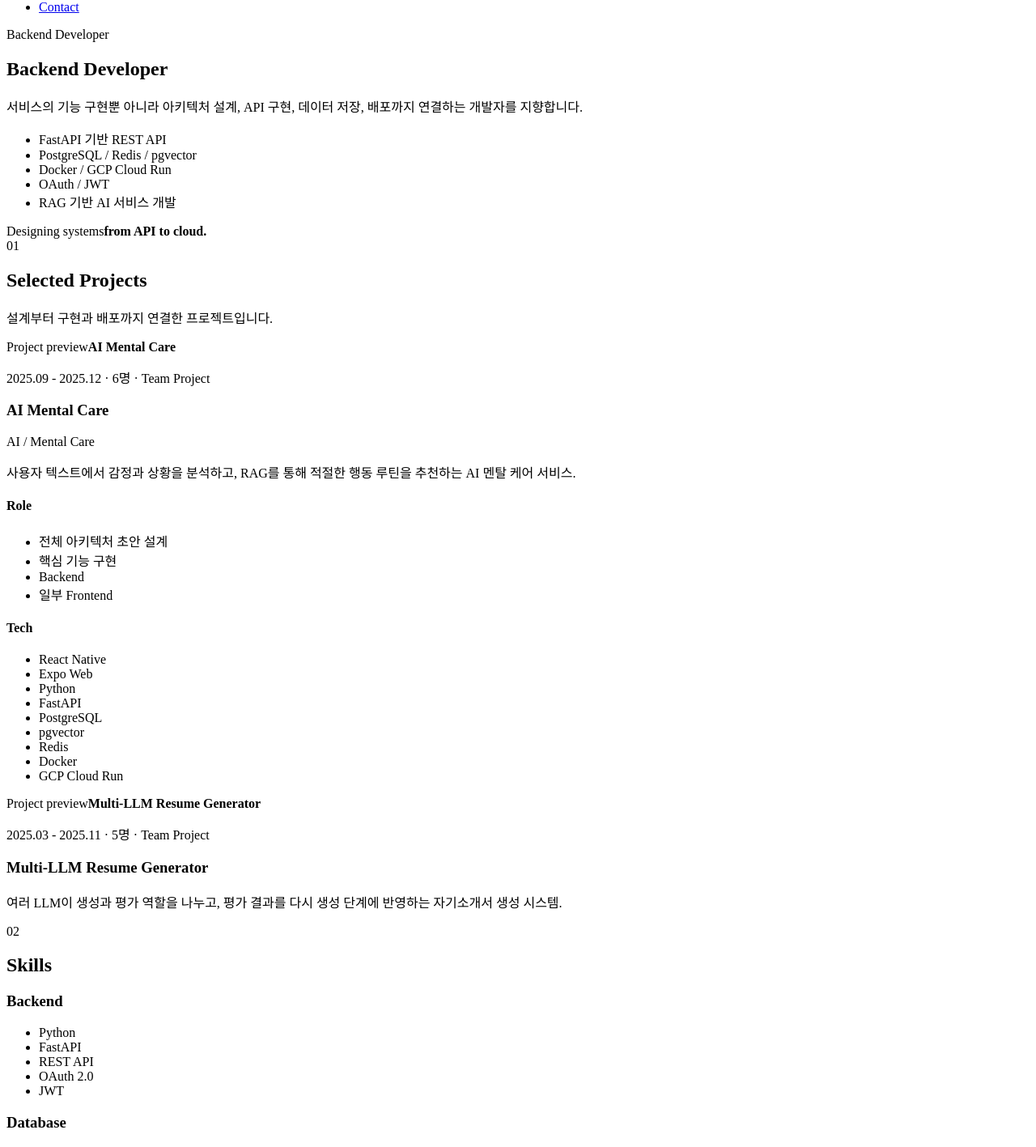
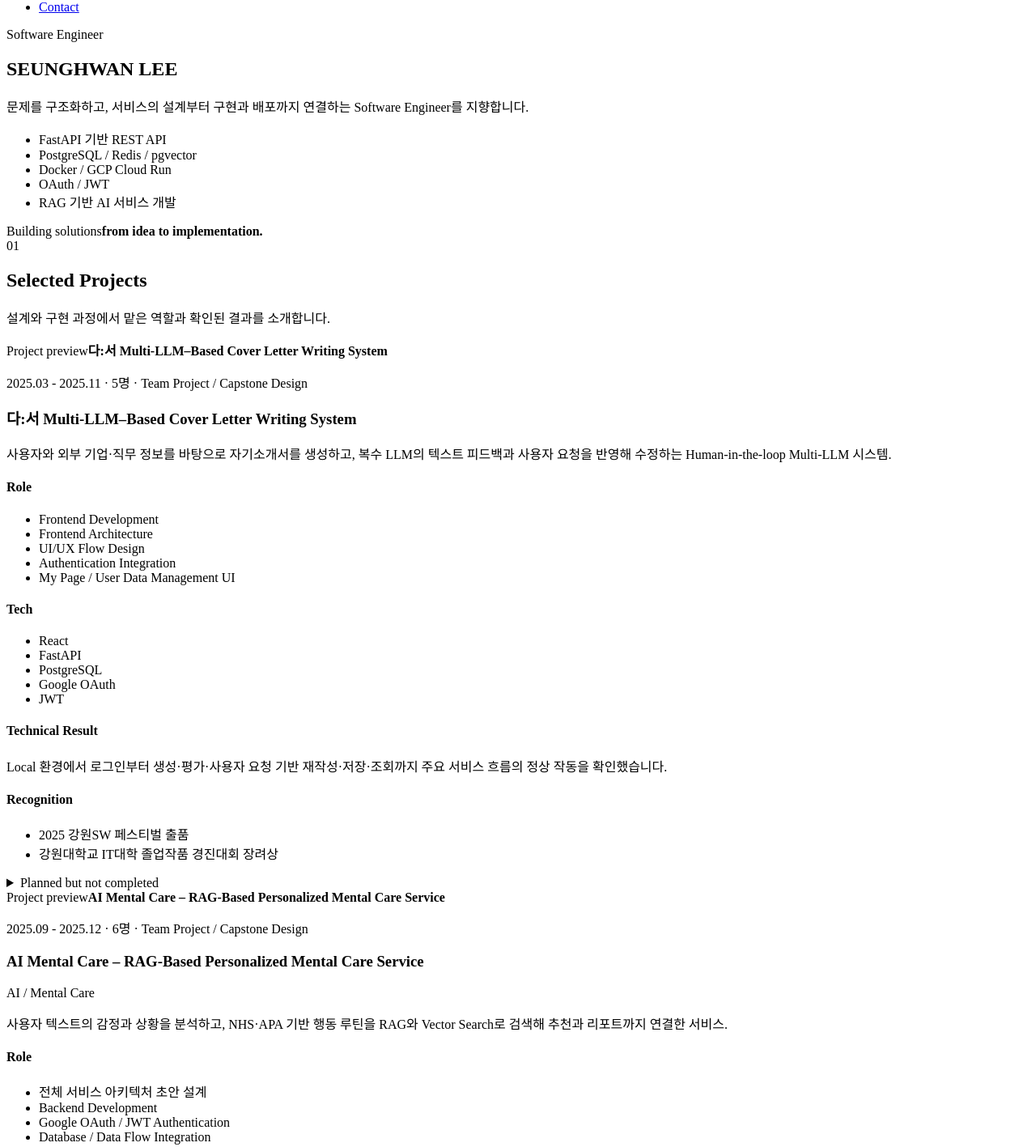
Before and after one commit to krknulsh/krknulsh.github.io, a React (Vite) app: page / in a window 1280 px wide. Shown: the part 132-1549 px from the top of the page at 81% size. Built offline with nearby package versions, Linux system fonts and the light colour scheme; the HTML template or start-up script is replaced by a standard one.

Commit message:
added projects

```diff
--- a/index.html
+++ b/index.html
@@ -3,8 +3,8 @@
   <head>
     <meta charset="UTF-8" />
     <meta name="viewport" content="width=device-width, initial-scale=1.0" />
-    <meta name="description" content="신입 백엔드 개발자 포트폴리오" />
-    <title>Backend Developer Portfolio</title>
+    <meta name="description" content="포트폴리오" />
+    <title>LSH Portfolio</title>
   </head>
   <body>
     <div id="root"></div>
--- a/package.json
+++ b/package.json
@@ -1,5 +1,5 @@
 {
-  "name": "backend-developer-portfolio",
+  "name": "software-engineer-portfolio",
   "private": true,
   "version": "0.0.0",
   "type": "module",
--- a/src/components/ProjectCard/ProjectCard.tsx
+++ b/src/components/ProjectCard/ProjectCard.tsx
@@ -60,6 +60,29 @@ export function ProjectCard({ project }: ProjectCardProps) {
           </div>
         )}
 
+        <div className="project-card__result">
+          <h4>Technical Result</h4>
+          <p>{project.result}</p>
+        </div>
+
+        {project.recognition && project.recognition.length > 0 && (
+          <div className="project-card__recognition">
+            <h4>Recognition</h4>
+            <ul>
+              {project.recognition.map((item) => <li key={item}>{item}</li>)}
+            </ul>
+          </div>
+        )}
+
+        {project.plannedNotCompleted.length > 0 && (
+          <details className="project-card__planned">
+            <summary>Planned but not completed</summary>
+            <ul>
+              {project.plannedNotCompleted.map((item) => <li key={item}>{item}</li>)}
+            </ul>
+          </details>
+        )}
+
         {links.length > 0 && (
           <div className="project-card__links">
             {links.map((link) => (
--- a/src/data/profile.ts
+++ b/src/data/profile.ts
@@ -1,10 +1,10 @@
 import type { Profile } from '../types/portfolio'
 
 export const profile: Profile = {
-  name: null,
-  title: 'Backend Developer',
+  name: 'SEUNGHWAN LEE',
+  title: 'Software Engineer',
   introduction:
-    '서비스의 기능 구현뿐 아니라 아키텍처 설계, API 구현, 데이터 저장, 배포까지 연결하는 개발자를 지향합니다.',
+    '문제를 구조화하고, 서비스의 설계부터 구현과 배포까지 연결하는 Software Engineer를 지향합니다.',
   highlights: [
     'FastAPI 기반 REST API',
     'PostgreSQL / Redis / pgvector',
--- a/src/data/projects.ts
+++ b/src/data/projects.ts
@@ -2,44 +2,74 @@ import type { Project } from '../types/portfolio'
 
 export const projects: Project[] = [
   {
+    id: 'multi-llm-resume-generator',
+    title: '다:서 Multi-LLM–Based Cover Letter Writing System',
+    summary:
+      '사용자와 외부 기업·직무 정보를 바탕으로 자기소개서를 생성하고, 복수 LLM의 텍스트 피드백과 사용자 요청을 반영해 수정하는 Human-in-the-loop Multi-LLM 시스템.',
+    period: '2025.03 - 2025.11',
+    teamSize: 5,
+    type: 'Team Project / Capstone Design',
+    roles: [
+      'Frontend Development',
+      'Frontend Architecture',
+      'UI/UX Flow Design',
+      'Authentication Integration',
+      'My Page / User Data Management UI',
+    ],
+    skills: [
+      'React',
+      'FastAPI',
+      'PostgreSQL',
+      'Google OAuth',
+      'JWT',
+    ],
+    result: 'Local 환경에서 로그인부터 생성·평가·사용자 요청 기반 재작성·저장·조회까지 주요 서비스 흐름의 정상 작동을 확인했습니다.',
+    recognition: ['2025 강원SW 페스티벌 출품', '강원대학교 IT대학 졸업작품 경진대회 장려상'],
+    plannedNotCompleted: ['AWS 배포', '전체 구조 리팩토링 및 모듈 간 결합도 개선', '초기 기획 단계의 일부 세부 기능'],
+    coverImage: null,
+    github: null,
+    detail: null,
+    demo: null,
+  },
+  {
     id: 'ai-mental-care',
-    title: 'AI Mental Care',
+    title: 'AI Mental Care – RAG-Based Personalized Mental Care Service',
     summary:
-      '사용자 텍스트에서 감정과 상황을 분석하고, RAG를 통해 적절한 행동 루틴을 추천하는 AI 멘탈 케어 서비스.',
+      '사용자 텍스트의 감정과 상황을 분석하고, NHS·APA 기반 행동 루틴을 RAG와 Vector Search로 검색해 추천과 리포트까지 연결한 서비스.',
     period: '2025.09 - 2025.12',
     teamSize: 6,
-    type: 'Team Project',
+    type: 'Team Project / Capstone Design',
     domain: 'AI / Mental Care',
-    roles: ['전체 아키텍처 초안 설계', '핵심 기능 구현', 'Backend', '일부 Frontend'],
+    roles: [
+      '전체 서비스 아키텍처 초안 설계',
+      'Backend Development',
+      'Google OAuth / JWT Authentication',
+      'Database / Data Flow Integration',
+      'RAG / Routine Recommendation 핵심 기능',
+      'Frontend UI 배치 및 결과 시각화',
+      '서비스 통합 및 리팩토링',
+      'GCP Cloud 배포 및 인프라 연결',
+    ],
     skills: [
       'React Native',
       'Expo Web',
-      'Python',
       'FastAPI',
       'PostgreSQL',
       'pgvector',
       'Redis',
+      'RAG / Vector Search',
       'Docker',
       'GCP Cloud Run',
+    ],
+    result: 'Firebase Frontend, Cloud Run Backend, Cloud SQL PostgreSQL·pgvector, Memorystore Redis를 연결한 Cloud 환경에서 주요 End-to-End Flow의 동작을 확인했습니다.',
+    plannedNotCompleted: [
+      'Image-based emotion analysis',
+      'Voice / Audio-based emotion analysis',
+      'Production Traffic·장기 운영·실제 사용자 규모의 확장성 검증',
     ],
     coverImage: null,
     github: null,
     detail: null,
     demo: null,
   },
-  {
-    id: 'multi-llm-resume-generator',
-    title: 'Multi-LLM Resume Generator',
-    summary:
-      '여러 LLM이 생성과 평가 역할을 나누고, 평가 결과를 다시 생성 단계에 반영하는 자기소개서 생성 시스템.',
-    period: '2025.03 - 2025.11',
-    teamSize: 5,
-    type: 'Team Project',
-    roles: [],
-    skills: [],
-    coverImage: null,
-    github: null,
-    detail: null,
-    demo: null,
-  },
 ]
--- a/src/data/skills.ts
+++ b/src/data/skills.ts
@@ -2,9 +2,14 @@ import type { SkillCategory } from '../types/portfolio'
 
 export const skillCategories: SkillCategory[] = [
   {
+    id: 'frontend',
+    title: 'Frontend',
+    skills: ['JavaScript', 'TypeScript', 'React', 'React Native', 'Expo', 'Expo Web'],
+  },
+  {
     id: 'backend',
     title: 'Backend',
-    skills: ['Python', 'FastAPI', 'REST API', 'OAuth 2.0', 'JWT'],
+    skills: ['Python', 'FastAPI', 'REST API', 'SQLAlchemy', 'APScheduler', 'Google OAuth', 'JWT'],
   },
   {
     id: 'database',
@@ -14,7 +19,7 @@ export const skillCategories: SkillCategory[] = [
   {
     id: 'cloud-devops',
     title: 'Cloud / DevOps',
-    skills: ['Docker', 'GCP Cloud Run', 'Cloud SQL', 'Memorystore', 'Firebase', 'Git', 'GitHub'],
+    skills: ['Docker', 'GCP Cloud Run', 'Cloud SQL', 'Memorystore', 'Serverless VPC Connector', 'Firebase Hosting'],
   },
   {
     id: 'ai-data',
--- a/src/sections/Hero/Hero.tsx
+++ b/src/sections/Hero/Hero.tsx
@@ -24,8 +24,8 @@ export function Hero() {
           />
         ) : (
           <div className="hero__placeholder" aria-hidden="true">
-            <span>Designing systems</span>
-            <strong>from API to cloud.</strong>
+            <span>Building solutions</span>
+            <strong>from idea to implementation.</strong>
           </div>
         )}
       </div>
--- a/src/sections/Projects/Projects.tsx
+++ b/src/sections/Projects/Projects.tsx
@@ -8,7 +8,7 @@ export function Projects() {
       <div className="container">
         <div className="projects-section__heading">
           <span className="section-index">01</span>
-          <SectionTitle title="Selected Projects" description="설계부터 구현과 배포까지 연결한 프로젝트입니다." />
+          <SectionTitle title="Selected Projects" description="설계와 구현 과정에서 맡은 역할과 확인된 결과를 소개합니다." />
         </div>
         <div className="project-grid">
           {projects.map((project) => <ProjectCard key={project.id} project={project} />)}
--- a/src/styles.css
+++ b/src/styles.css
@@ -74,6 +74,11 @@ button, a { -webkit-tap-highlight-color: transparent; }
 .inline-list li { padding: 5px 9px; border: 1px solid #3f454c; border-radius: 999px; color: #c6cbd0; font-size: 0.76rem; }
 .project-card__links { display: flex; flex-wrap: wrap; gap: 12px; margin-top: 32px; }
 .project-card__links a, .contact-links a { border-bottom: 1px solid currentColor; text-decoration: none; font-size: 0.86rem; font-weight: 650; }
+.project-card__result p { margin: 0; color: #c7cbd0; font-size: 0.88rem; }
+.project-card__recognition ul, .project-card__planned ul { margin: 0; padding-left: 18px; color: #c7cbd0; font-size: 0.82rem; }
+.project-card__planned { margin-top: 26px; border-top: 1px solid #3b4046; padding-top: 18px; }
+.project-card__planned summary { color: #929aa2; cursor: pointer; font-size: 0.78rem; font-weight: 650; letter-spacing: 0.04em; }
+.project-card__planned ul { margin-top: 12px; color: #929aa2; }
 
 .skill-grid { display: grid; grid-template-columns: repeat(4, minmax(0, 1fr)); gap: 1px; background: var(--line); border: 1px solid var(--line); }
 .skill-group { min-height: 260px; padding: 30px; background: var(--surface); }
--- a/src/types/portfolio.ts
+++ b/src/types/portfolio.ts
@@ -25,6 +25,9 @@ export type Project = {
   domain?: string
   roles: string[]
   skills: string[]
+  result: string
+  recognition?: string[]
+  plannedNotCompleted: string[]
   coverImage: string | null
   github: OptionalUrl
   detail: OptionalUrl
```
Also changed, not shown: 9 other files (tests, documents, lock files or other folders).
